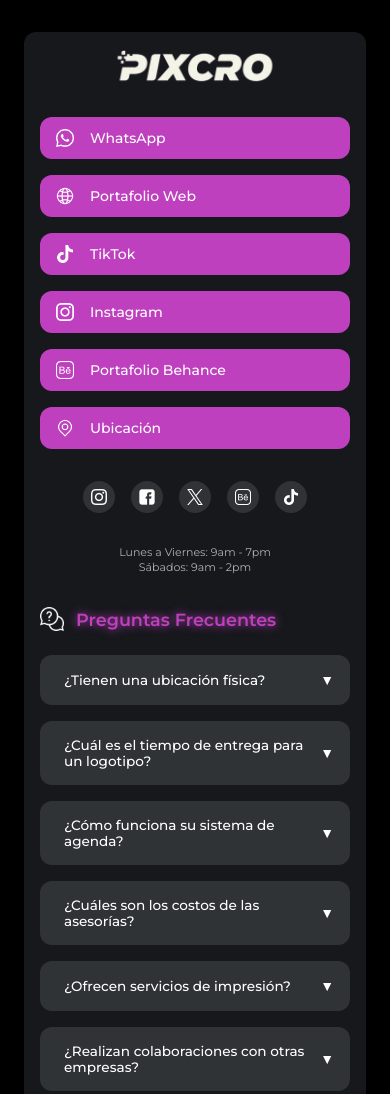
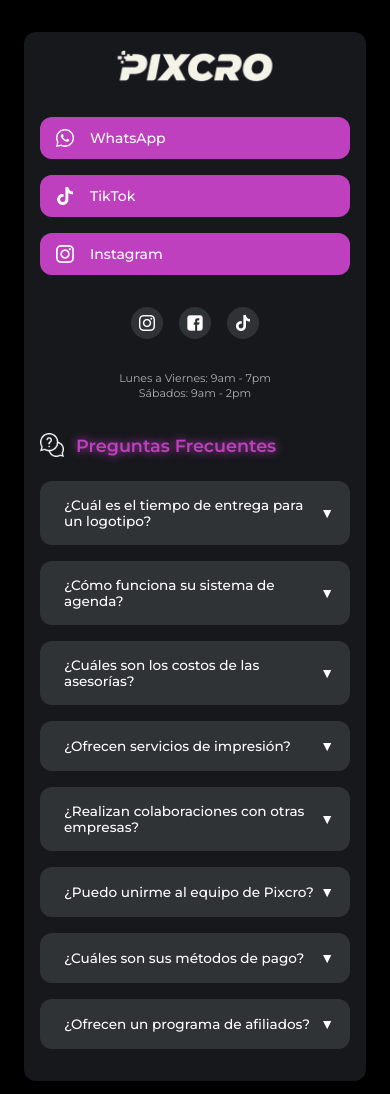
Before and after one commit to pixcro/PixcroLinks, a plain HTML site: page index.html in a window 390 px wide. Shown: the top 1094 px of the page. Drawn offline with Linux system fonts and the light colour scheme.

Commit message:
Actualizar index.html

```diff
--- a/index.html
+++ b/index.html
@@ -32,7 +32,7 @@
             display: flex;
             justify-content: center;
             align-items: center;
-            padding: 1rem; /* Margen base para móvil */
+            padding: 1rem;
             overflow-x: hidden;
         }
 
@@ -41,7 +41,7 @@
             padding: 2rem;
             border-radius: var(--border-radius);
             box-shadow: var(--shadow);
-            max-width: 600px; /* Aumentado para reducir márgenes en escritorio */
+            max-width: 600px;
             width: 100%;
             text-align: center;
             position: relative;
@@ -239,7 +239,7 @@
         }
 
         .faq-answer.active {
-            max-height: 500px; /* Ajusta según contenido */
+            max-height: 500px;
             padding: 1rem;
         }
 
@@ -253,15 +253,14 @@
             text-decoration: underline;
         }
 
-        /* Responsividad */
         @media (min-width: 769px) {
             .container {
-                max-width: 700px; /* Más ancho en escritorio */
+                max-width: 700px;
             }
         }
 
         @media (max-width: 768px) {
-            body { padding: 1.5rem; } /* Más margen en móvil */
+            body { padding: 1.5rem; }
             .container { padding: 1.5rem; max-width: 100%; }
             .logo { max-width: 80%; }
             .link-button { padding: 0.875rem 1.25rem; font-size: 1rem; }
@@ -270,12 +269,12 @@
             .social-link img { width: 18px; height: 18px; }
             .schedule { font-size: 0.75rem; }
             .faq-section h2 { font-size: 1.25rem; }
-            .faq-question { font-size: 0.9rem; padding-left: 1.25rem; } /* Más margen a la izquierda */
-            .faq-answer { font-size: 0.8rem; padding-left: 1.25rem; } /* Más margen a la izquierda */
+            .faq-question { font-size: 0.9rem; padding-left: 1.25rem; }
+            .faq-answer { font-size: 0.8rem; padding-left: 1.25rem; }
         }
 
         @media (max-width: 480px) {
-            body { padding: 2rem 1.5rem; } /* Más margen arriba/abajo en móviles pequeños */
+            body { padding: 2rem 1.5rem; }
             .container { padding: 1rem; }
             .logo { max-width: 60%; }
             .link-button { padding: 0.75rem 1rem; font-size: 0.875rem; }
@@ -285,8 +284,8 @@
             .social-link img { width: 16px; height: 16px; }
             .schedule { font-size: 0.6875rem; }
             .faq-section h2 { font-size: 1.1rem; }
-            .faq-question { font-size: 0.85rem; padding-left: 1.5rem; } /* Más margen a la izquierda */
-            .faq-answer { font-size: 0.75rem; padding-left: 1.5rem; } /* Más margen a la izquierda */
+            .faq-question { font-size: 0.85rem; padding-left: 1.5rem; }
+            .faq-answer { font-size: 0.75rem; padding-left: 1.5rem; }
         }
     </style>
 </head>
@@ -298,10 +297,6 @@
                 <img src="icon/whatsapp.png" alt="WhatsApp">
                 WhatsApp
             </a>
-            <a href="#portafolio-web" target="_blank" class="link-button">
-                <img src="icon/website.png" alt="Portafolio Web">
-                Portafolio Web
-            </a>
             <a href="https://www.tiktok.com/@pixcro" target="_blank" class="link-button">
                 <img src="icon/tik-tok.png" alt="TikTok">
                 TikTok
@@ -310,14 +305,6 @@
                 <img src="icon/instagram.png" alt="Instagram">
                 Instagram
             </a>
-            <a href="https://www.behance.net/pixcro" target="_blank" class="link-button">
-                <img src="icon/behance.png" alt="Portafolio Behance">
-                Portafolio Behance
-            </a>
-            <a href="https://maps.app.goo.gl/8zqXy6rWq2eQfWMaA" target="_blank" class="link-button">
-                <img src="icon/ubicacion.png" alt="Ubicación">
-                Ubicación
-            </a>
         </div>
         <div class="social-links">
             <a href="https://www.instagram.com/pixcro" target="_blank" class="social-link">
@@ -325,12 +312,6 @@
             </a>
             <a href="https://www.facebook.com/pixcro" target="_blank" class="social-link">
                 <img src="icon/facebook.png" alt="Facebook">
-            </a>
-            <a href="https://x.com/pixcro" target="_blank" class="social-link">
-                <img src="icon/x.png" alt="X">
-            </a>
-            <a href="https://www.behance.net/pixcro" target="_blank" class="social-link">
-                <img src="icon/behance.png" alt="Behance">
             </a>
             <a href="https://www.tiktok.com/@pixcro" target="_blank" class="social-link">
                 <img src="icon/tik-tok.png" alt="TikTok">
@@ -342,12 +323,6 @@
         </div>
         <div class="faq-section">
             <h2><img src="icon/ayudar.png" alt="Ayuda"> Preguntas Frecuentes</h2>
-            <div class="faq-item">
-                <div class="faq-question">¿Tienen una ubicación física?</div>
-                <div class="faq-answer">
-                    No disponemos de una sede física. Sin embargo, ofrecemos la flexibilidad de programar visitas a su lugar de trabajo, oficina o negocio. Alternativamente, podemos coordinar reuniones en ubicaciones céntricas, como restaurantes o cafeterías.
-                </div>
-            </div>
             <div class="faq-item">
                 <div class="faq-question">¿Cuál es el tiempo de entrega para un logotipo?</div>
                 <div class="faq-answer">
@@ -369,7 +344,7 @@
             <div class="faq-item">
                 <div class="faq-question">¿Ofrecen servicios de impresión?</div>
                 <div class="faq-answer">
-                    Nuestro equipo se especializa exclusivamente en diseño. Sin embargo, según el servicio requerido, podemos gestionar la coordinación con imprentas locales, incluyendo el costo adicional en la cotización y la gestión de los envíos. Esto dependerá del servicio específico y la ubicación.
+                    Nuestro equipo se especializa exclusivamente en diseño. Sin embargo, según el servicio requerido, podemos gestionar la coordinación con imprentas locales, incluyendo el costo adicional en la cotización y la gestión de los envíos. Esto dependerá del servicio específico.
                 </div>
             </div>
             <div class="faq-item">
@@ -391,7 +366,6 @@
                     • Pago Móvil.<br>
                     • Transferencia bancaria (Banco de Venezuela y Banco Banesco).<br>
                     • USDT (Binance y El dorado app).<br>
-                    • Divisas físicas (Puerto Ordaz, Ciudad Guayana).<br>
                     <br>
                     Con un 8% adicional:<br>
                     • Wise (USD).<br>
```
